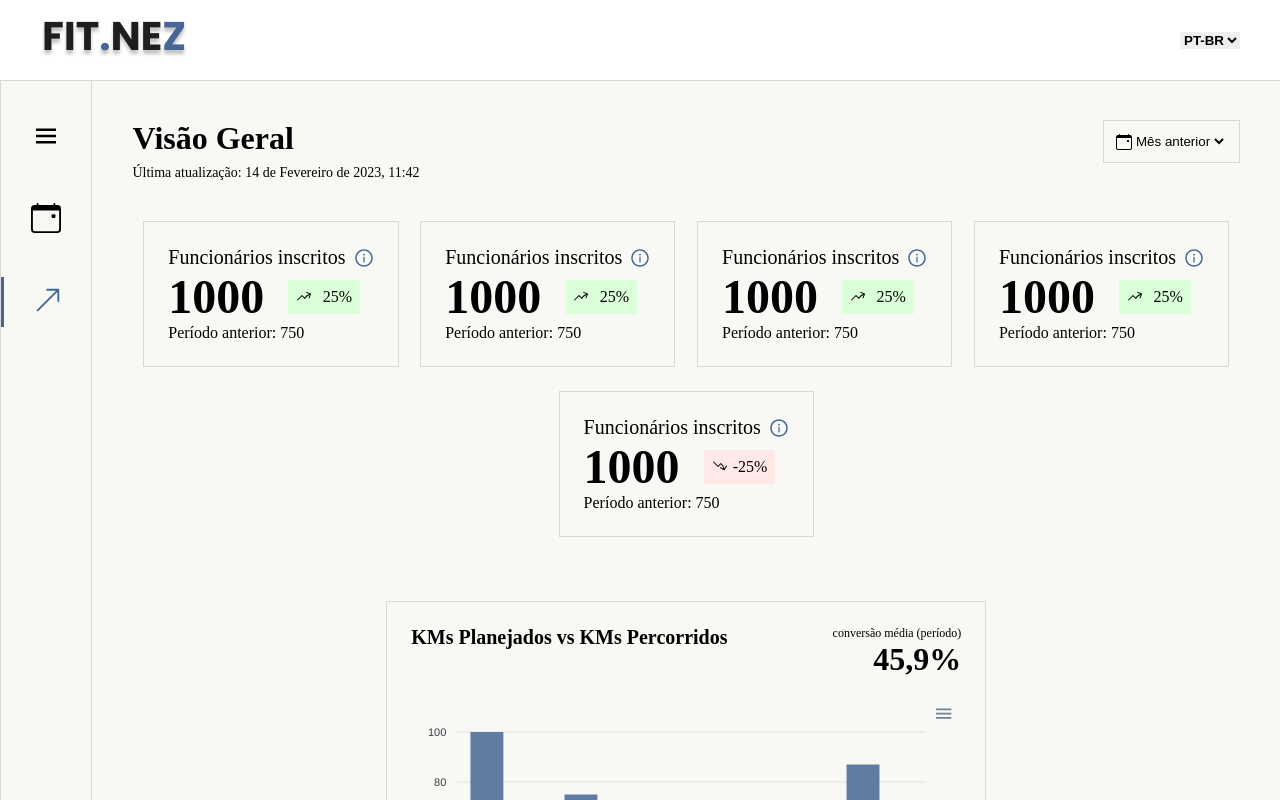
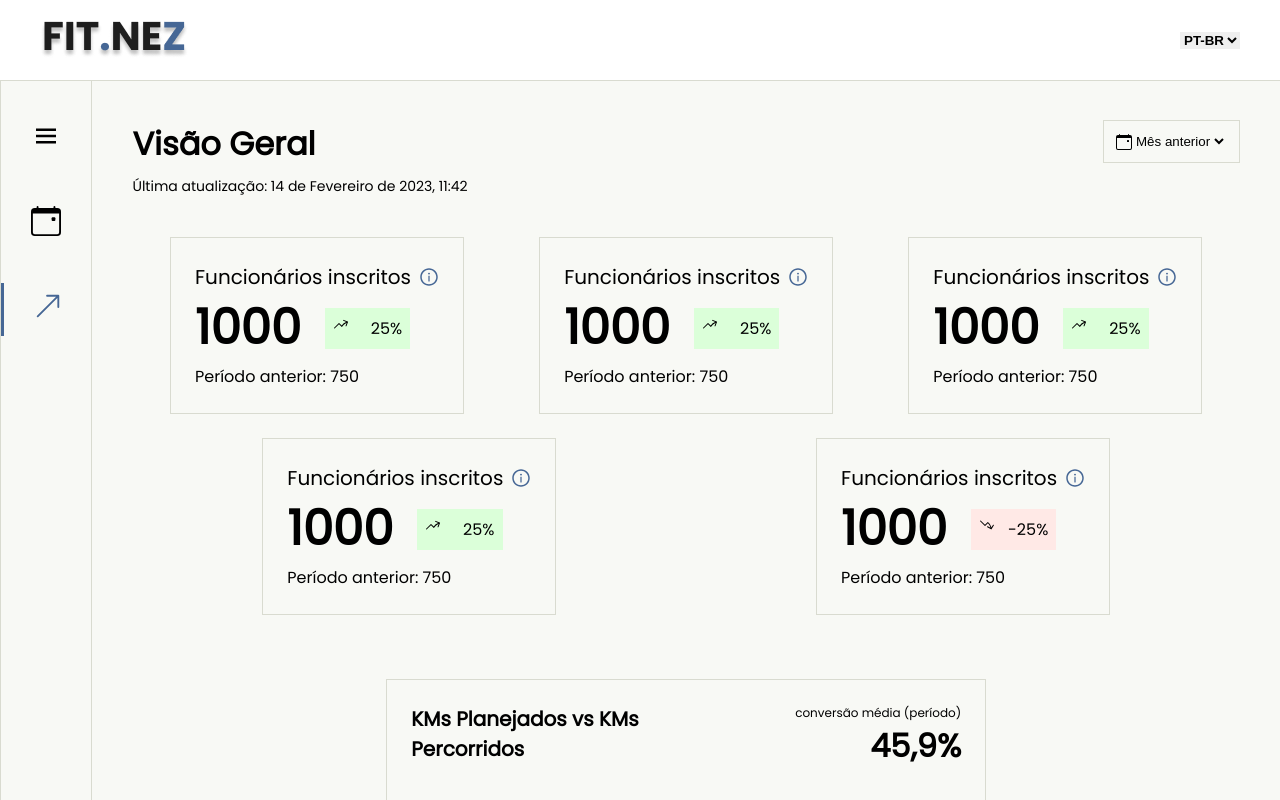
Before and after one commit to victortxc/fitnez, a React (Create React App) app: page /home in a window 1280 px wide. Shown: the top 800 px of the page. Built offline with nearby package versions, Linux system fonts and the light colour scheme.

Commit message:
adicionando readme

```diff
--- a/public/index.html
+++ b/public/index.html
@@ -3,6 +3,12 @@
   <head>
     <meta charset="utf-8" />
     <link rel="icon" href="%PUBLIC_URL%/favicon.ico" />
+    <link rel="preconnect" href="https://fonts.googleapis.com" />
+    <link rel="preconnect" href="https://fonts.gstatic.com" crossorigin />
+    <link
+      href="https://fonts.googleapis.com/css2?family=Poppins&family=Roboto:wght@100;400;700&display=swap"
+      rel="stylesheet"
+    />
     <meta name="viewport" content="width=device-width, initial-scale=1" />
     <meta name="theme-color" content="#000000" />
     <meta
--- a/src/screens/Home/styles.js
+++ b/src/screens/Home/styles.js
@@ -1,5 +1,5 @@
 import styled from "styled-components";
-import {Spaces, FontSizes, Colors} from "../../shared/DesignTokens";
+import {Spaces, FontSizes, Colors, FontWeights} from "../../shared/DesignTokens";
 
 export const Container = styled.div`
     display: flex;
--- a/src/shared/NormalizeStyles.js
+++ b/src/shared/NormalizeStyles.js
@@ -11,6 +11,7 @@
 
   body{
     background: ${Colors.BACKGROUND};
+    font-family: "Poppins";
   }
 
   button{
```
Also changed, not shown: src/assets/preview.png (added), 1 other file (tests, documents, lock files or other folders).
